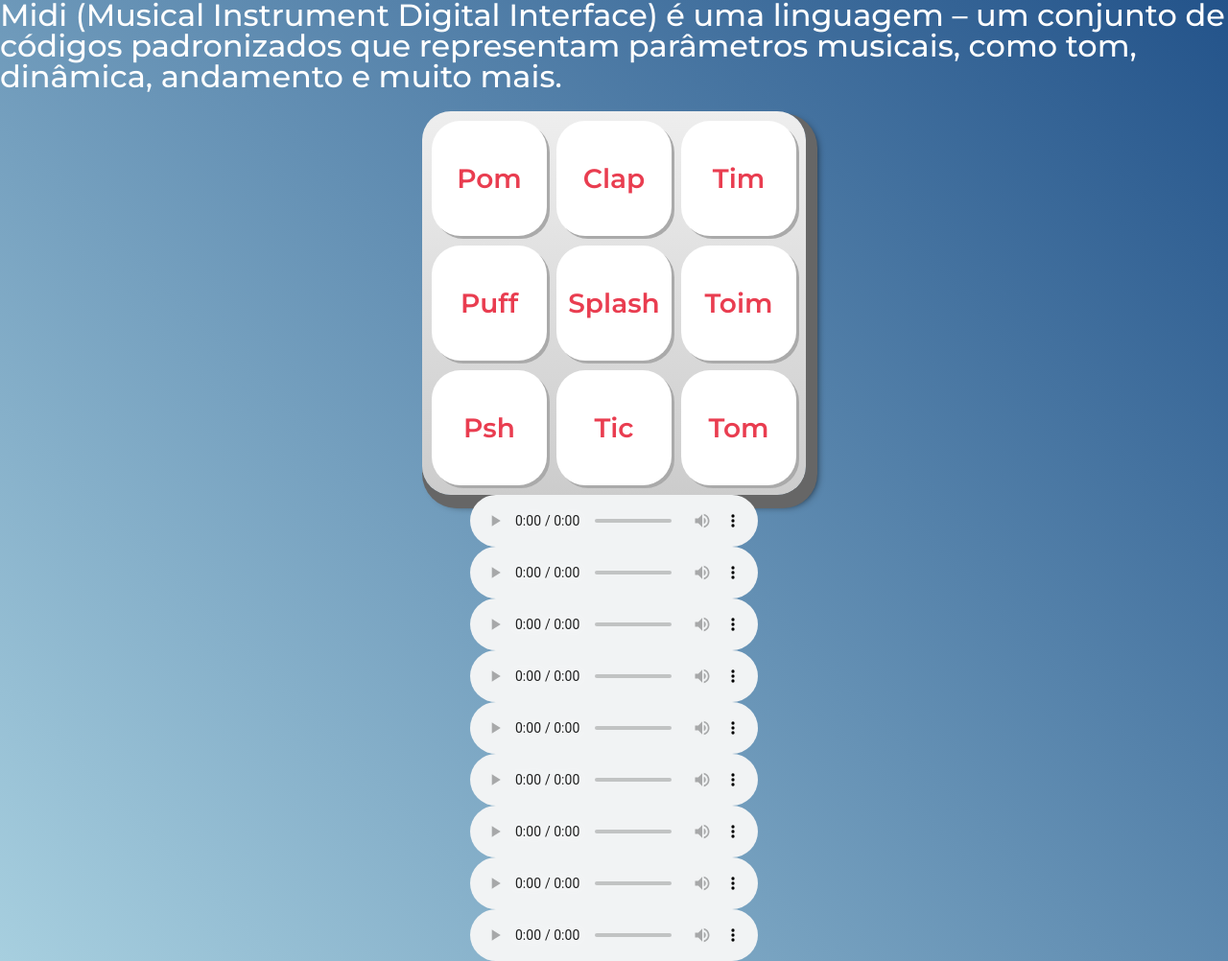
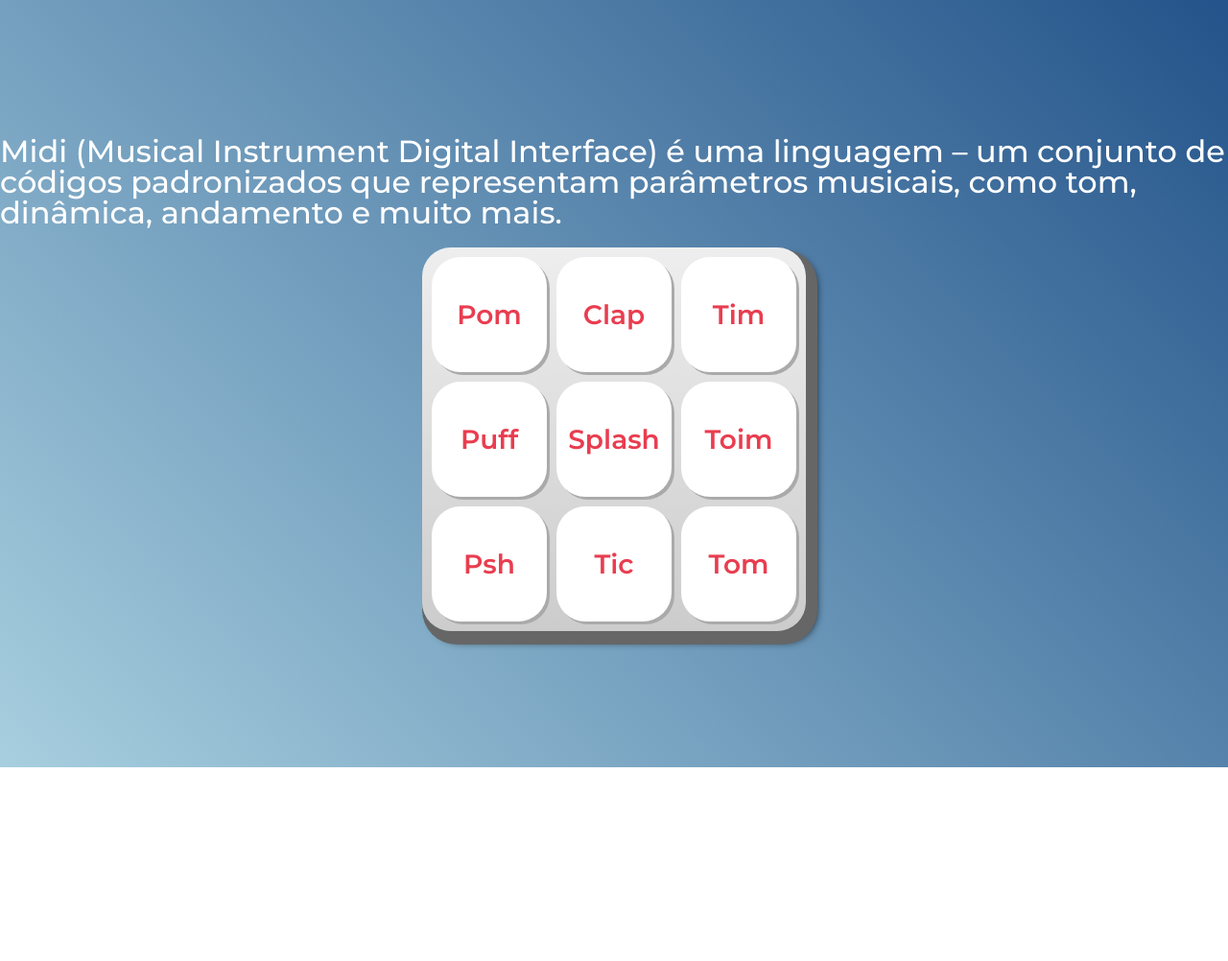
Before and after one commit to kalelangelo/Balacobaco, a plain HTML site: page index.html in a window 1280 px wide. Shown: the whole page at 96% size. After the commit the page ends 800 px from the top, so only its background shows below. Drawn offline with Linux system fonts and the light colour scheme.

Commit message:
sem control

```diff
--- a/index.html
+++ b/index.html
@@ -34,15 +34,15 @@
         <button class="tecla tecla_tom">Tom</button>
     </section>
 
-    <audio controls src="sounds/keyq.wav" id="som_tecla_pom"></audio>
-    <audio controls src="sounds/keyw.wav" id="som_tecla_clap"></audio>
-    <audio controls src="sounds/keye.wav" id="som_tecla_tim"></audio>
-    <audio controls src="sounds/keya.wav" id="som_tecla_puff"></audio>
-    <audio controls src="sounds/keys.wav" id="som_tecla_splash"></audio>
-    <audio controls src="sounds/keyd.wav" id="som_tecla_toim"></audio>
-    <audio controls src="sounds/keyz.wav" id="som_tecla_psh"></audio>
-    <audio controls src="sounds/keyx.wav" id="som_tecla_tic"></audio>
-    <audio controls src="sounds/keyc.wav" id="som_tecla_tom"></audio>
+    <audio src="sounds/keyq.wav" id="som_tecla_pom"></audio>
+    <audio src="sounds/keyw.wav" id="som_tecla_clap"></audio>
+    <audio src="sounds/keye.wav" id="som_tecla_tim"></audio>
+    <audio src="sounds/keya.wav" id="som_tecla_puff"></audio>
+    <audio src="sounds/keys.wav" id="som_tecla_splash"></audio>
+    <audio src="sounds/keyd.wav" id="som_tecla_toim"></audio>
+    <audio src="sounds/keyz.wav" id="som_tecla_psh"></audio>
+    <audio src="sounds/keyx.wav" id="som_tecla_tic"></audio>
+    <audio src="sounds/keyc.wav" id="som_tecla_tom"></audio>
 
     <script src="main.js"</script>
 
```
